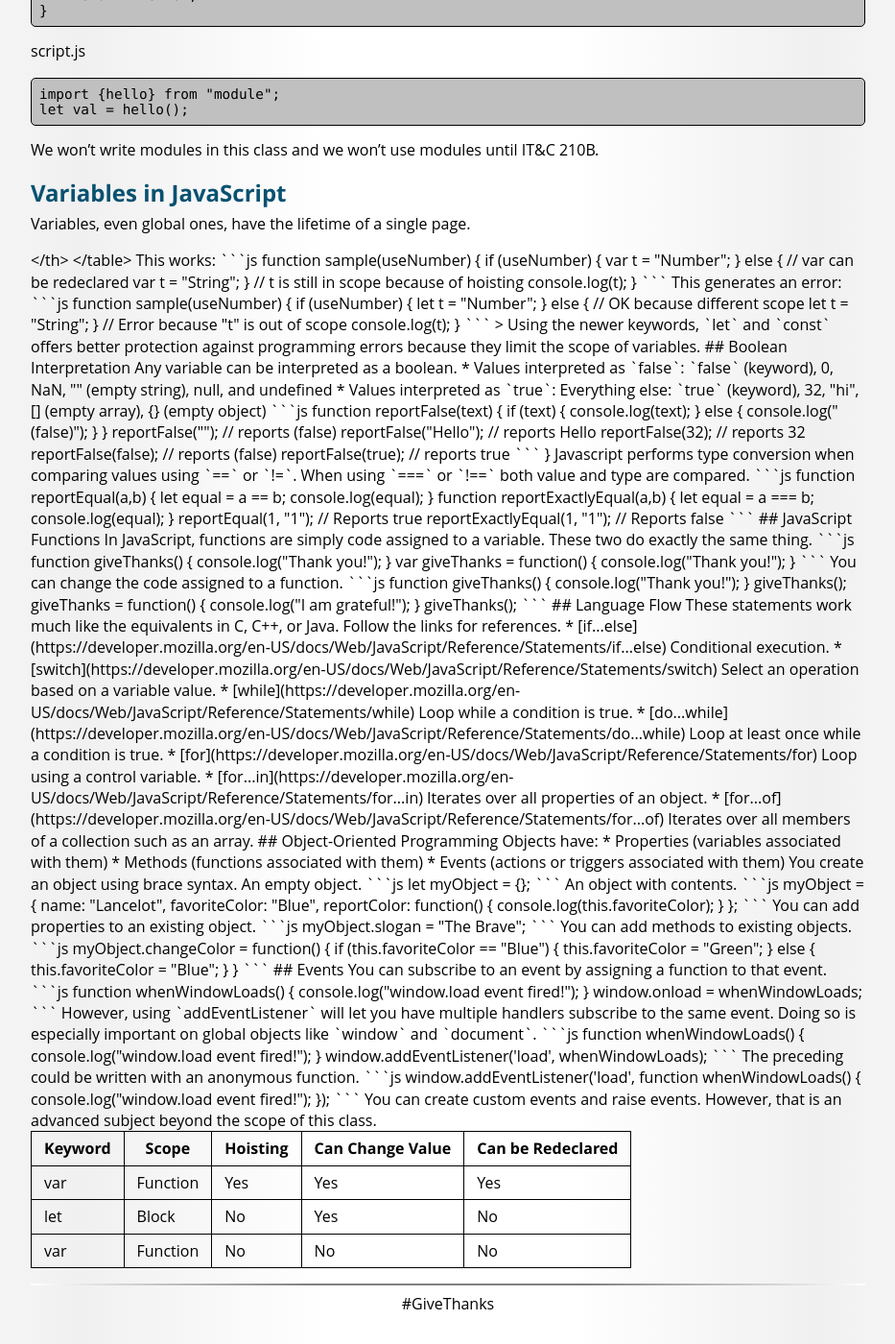
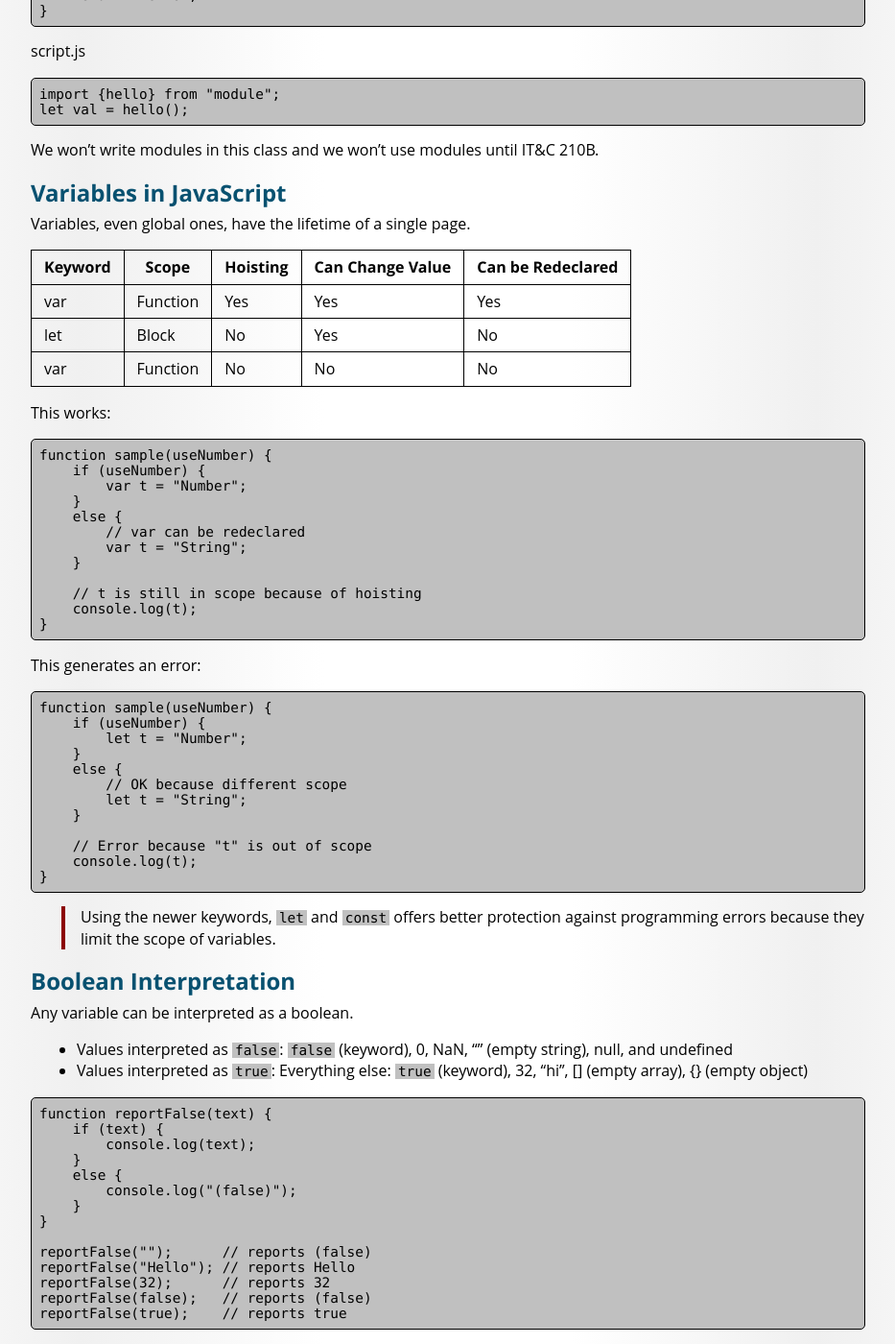
Before and after one commit to BYU-ITC-210/BYU-ITC-210.github.io, a Jekyll site: the page built from IntroToJavaScript.md, in a window 1280 px wide and 1400 px high, scrolled down 1474 px. Shown: the whole window at 96% size, without its empty margins (173-1106 px from the left). Built offline with Jekyll 4.4.1, drawn with Linux system fonts in a browser that asks for light colours; some web fonts are replaced; before the commit the page ends 2853 px from its top, so only the background shows below that; some of the changed lines change nothing that is shown; some of the changed text lies outside the part shown.

Commit message:
Fix table HTML syntax error.

```diff
--- a/IntroToJavaScript.md
+++ b/IntroToJavaScript.md
@@ -87,7 +87,7 @@
 Variables, even global ones, have the lifetime of a single page.
 
 <table>
-<tr><th>Keyword</th><th>Scope</th><th>Hoisting</th><th>Can Change Value</th><th>Can be Redeclared</th></th>
+<tr><th>Keyword</th><th>Scope</th><th>Hoisting</th><th>Can Change Value</th><th>Can be Redeclared</th></tr>
 <tr><td>var</td><td>Function</td><td>Yes</td><td>Yes</td><td>Yes</td></tr>
 <tr><td>let</td><td>Block</td><td>No</td><td>Yes</td><td>No</td></tr>
 <tr><td>var</td><td>Function</td><td>No</td><td>No</td><td>No</td></tr>
```
